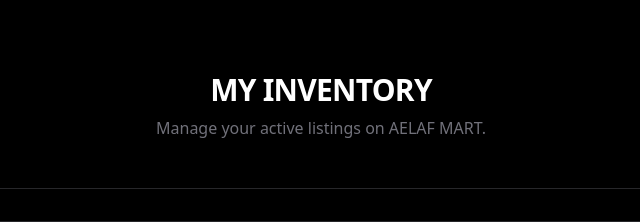
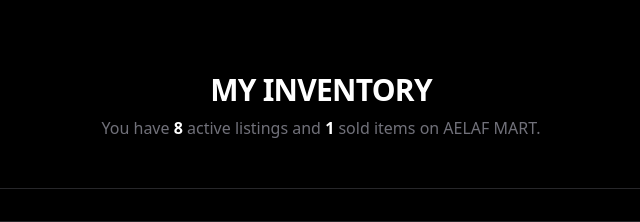
Before and after one commit to aelaf-git/Online_Market_Place_using_Django, a Django app: page /dashboard/ in a window 1280 px wide. Shown: the part 69-291 px from the top of the page, without its empty margins (319-959 px from the left). Run offline with Django 4.2, Linux system fonts and the light colour scheme; a user stored in the database is signed in; data comes from the database, SQL or seed files in the repository; data that the repository does not hold is empty; some libraries are stand-ins or nearby versions.

Commit message:
feat: add inventory statistics to dashboard and display available item counts for categories

```diff
--- a/core/templates/core/index.html
+++ b/core/templates/core/index.html
@@ -42,7 +42,7 @@
     <div class="group relative bg-black border-r border-b border-zinc-800 hover:bg-zinc-950 transition-colors duration-200">
       <a href="{% url 'item:items' %}?category={{ category.id }}" class="block p-8 text-center h-full">
           <h3 class="text-xl font-bold text-white group-hover:text-[#1D9BF0] transition-colors">{{ category.name }}</h3>
-          <p class="text-zinc-500 mt-2 text-sm font-bold">{{ category.item_set.count }} <span class="font-normal">listings</span></p>
+          <p class="text-zinc-500 mt-2 text-sm font-bold">{{ category.available_item_count }} <span class="font-normal">listings</span></p>
       </a>
     </div>
     {% endfor %}
--- a/dashboard/templates/dashboard/index.html
+++ b/dashboard/templates/dashboard/index.html
@@ -5,7 +5,7 @@
 {% block content %}
 <div class="mt-8 border-b border-zinc-800 pb-12 px-4 text-center">
   <h2 class="text-3xl font-black text-white mb-2 tracking-tight uppercase">My Inventory</h2>
-  <p class="text-zinc-500 font-medium">Manage your active listings on AELAF MART.</p>
+  <p class="text-zinc-500 font-medium">You have <span class="text-white font-black">{{ active_count }}</span> active listings and <span class="text-white font-black">{{ sold_count }}</span> sold items on AELAF MART.</p>
 </div>
 <div class="mt-8">
   <div class="grid grid-cols-1 md:grid-cols-2 lg:grid-cols-3 gap-0 border-l border-t border-zinc-800 mx-4 shadow-2xl">
--- a/dashboard/views.py
+++ b/dashboard/views.py
@@ -6,4 +6,10 @@ from item.models import Item
 @login_required
 def index(request):
     items = Item.objects.filter(created_by=request.user)
-    return render(request, 'dashboard/index.html', {'items': items})
+    active_count = items.filter(is_sold=False).count()
+    sold_count = items.filter(is_sold=True).count()
+    return render(request, 'dashboard/index.html', {
+        'items': items,
+        'active_count': active_count,
+        'sold_count': sold_count,
+    })
--- a/item/models.py
+++ b/item/models.py
@@ -7,6 +7,9 @@ class Category(models.Model):
         verbose_name_plural = 'Categories'
     def __str__(self):
         return self.name
+
+    def available_item_count(self):
+        return self.item_set.filter(is_sold=False).count()
 
 class Item(models.Model):
     name = models.CharField(max_length=255)
--- a/item/templates/item/items.html
+++ b/item/templates/item/items.html
@@ -17,7 +17,10 @@
             <ul class="space-y-1">
                 {% for category in categories %}
                 <li class="rounded-full overflow-hidden transition-all duration-200">
-                    <a class="block py-3 px-5 text-zinc-400 font-bold hover:bg-zinc-900 hover:text-white transition-all duration-200 {% if category.id == category_id %} bg-[#1D9BF0]/10 text-[#1D9BF0] {% endif %}" href="{% url 'item:items' %}?query={{ query }}&category={{ category.id }}">{{ category.name }}</a>
+                    <a class="flex justify-between items-center py-3 px-5 text-zinc-400 font-bold hover:bg-zinc-900 hover:text-white transition-all duration-200 {% if category.id == category_id %} bg-[#1D9BF0]/10 text-[#1D9BF0] {% endif %}" href="{% url 'item:items' %}?query={{ query }}&category={{ category.id }}">
+                        <span>{{ category.name }}</span>
+                        <span class="text-[10px] bg-zinc-800 px-2 py-0.5 rounded-full text-zinc-500 group-hover:text-white">{{ category.available_item_count }}</span>
+                    </a>
                 </li>
                 {% endfor %}
             </ul>
```
